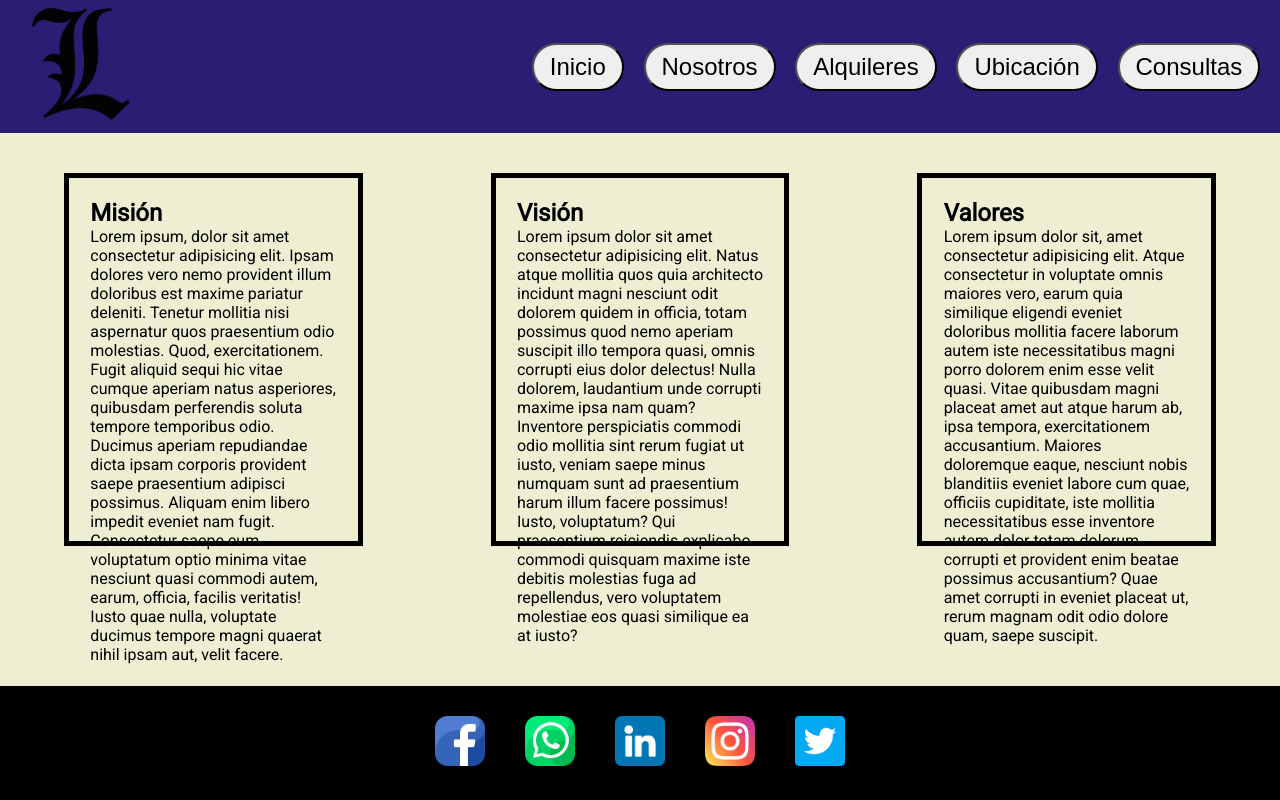
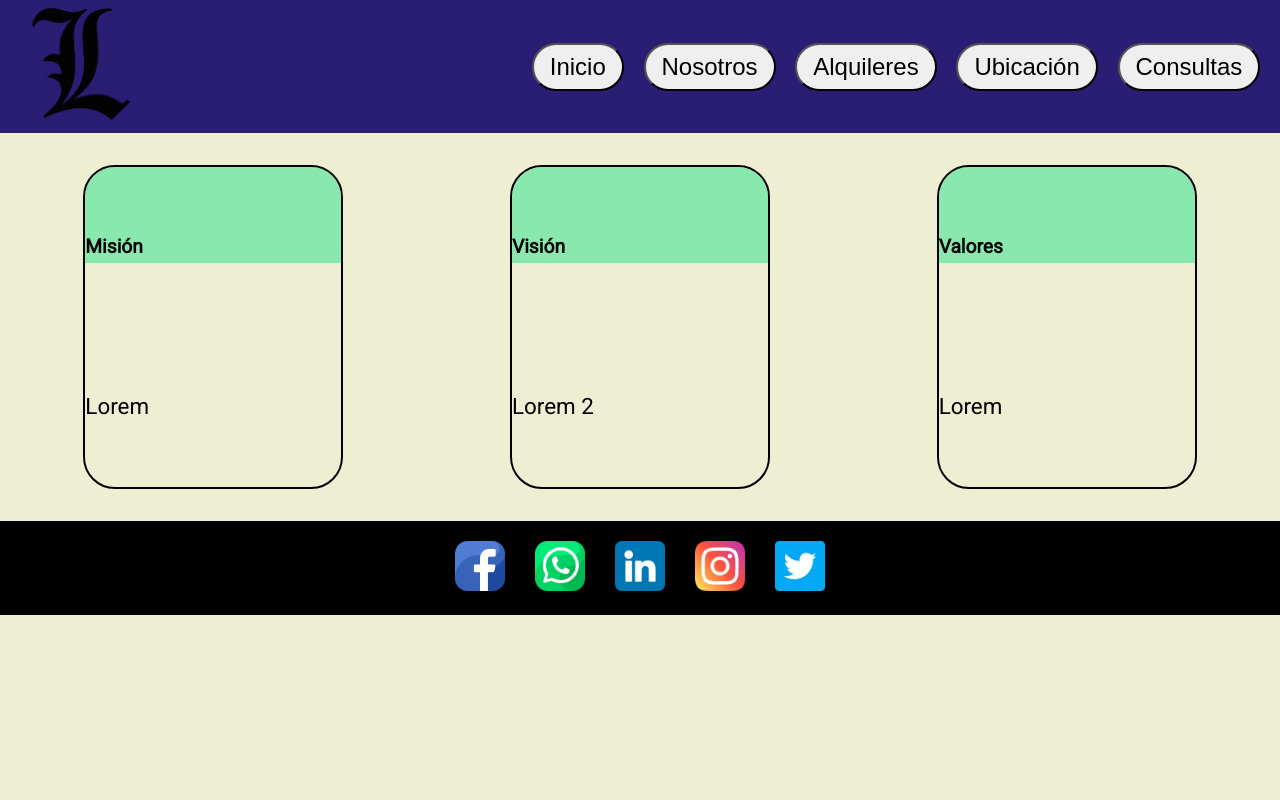
Before and after one commit to ivan-beren/ivan-beren, a plain HTML site: page pages/nosotros.html in a window 1280 px wide. Drawn offline with Linux system fonts and the light colour scheme.

Commit message:
agrego mas cosas

```diff
--- a/pages/nosotros.html
+++ b/pages/nosotros.html
@@ -24,61 +24,53 @@
             </ul>
         </nav>
     </header>
-    <main class="caracteristicas">
-        <div>
+    <main class="cart-container">
+        <div class="cart">
+            <div class="cyan-bg">
+            </div>
             <h2>Misión</h2>
-            <p>Lorem ipsum, dolor sit amet consectetur adipisicing elit. Ipsam dolores vero nemo provident illum
-                doloribus
-                est maxime pariatur deleniti. Tenetur mollitia nisi aspernatur quos praesentium odio molestias. Quod,
-                exercitationem. Fugit aliquid sequi hic vitae cumque aperiam natus asperiores, quibusdam perferendis
-                soluta
-                tempore temporibus odio. Ducimus aperiam repudiandae dicta ipsam corporis provident saepe praesentium
-                adipisci possimus. Aliquam enim libero impedit eveniet nam fugit. Consectetur saepe eum voluptatum optio
-                minima vitae nesciunt quasi commodi autem, earum, officia, facilis veritatis! Iusto quae nulla,
-                voluptate
-                ducimus tempore magni quaerat nihil ipsam aut, velit facere.</P>
+            <p>Lorem</P>
         </div>
-        <div>
+        <div class="cart">
+            <div class="cyan-bg">
+            </div>
             <h2>Visión</h2>
-            <p>Lorem ipsum dolor sit amet consectetur adipisicing elit. Natus atque mollitia quos quia architecto
-                incidunt
-                magni nesciunt odit dolorem quidem in officia, totam possimus quod nemo aperiam suscipit illo tempora
-                quasi,
-                omnis corrupti eius dolor delectus! Nulla dolorem, laudantium unde corrupti maxime ipsa nam quam?
-                Inventore
-                perspiciatis commodi odio mollitia sint rerum fugiat ut iusto, veniam saepe minus numquam sunt ad
-                praesentium harum illum facere possimus! Iusto, voluptatum? Qui praesentium reiciendis explicabo commodi
-                quisquam maxime iste debitis molestias fuga ad repellendus, vero voluptatem molestiae eos quasi
-                similique ea
-                at iusto?</p>
+            <p>Lorem  2</p>
         </div>
-        <div>
+        <div class="cart">
+            <div class="cyan-bg">
+            </div>
             <h2>Valores</h2>
-            <p>Lorem ipsum dolor sit, amet consectetur adipisicing elit. Atque consectetur in voluptate omnis maiores
-                vero,
-                earum quia similique eligendi eveniet doloribus mollitia facere laborum autem iste necessitatibus magni
-                porro dolorem enim esse velit quasi. Vitae quibusdam magni placeat amet aut atque harum ab, ipsa
-                tempora,
-                exercitationem accusantium. Maiores doloremque eaque, nesciunt nobis blanditiis eveniet labore cum quae,
-                officiis cupiditate, iste mollitia necessitatibus esse inventore autem dolor totam dolorum corrupti et
-                provident enim beatae possimus accusantium? Quae amet corrupti in eveniet placeat ut, rerum magnam odit
-                odio
-                dolore quam, saepe suscipit.</p>
+            <p>Lorem</p>
         </div>
     </main>
     <footer>
-        <div class="redes">
-            <ul>
-                <li><a href="https://www.facebook.com/>"><img src="../images/iconos/facebook.png" class="icono"></a>
-                </li>
-                <li><a href="https://web.whatsapp.com/"><img src="../images/iconos/whatsapp.png" class="icono"></a></li>
-                <li><a href="https://www.linkedin.com/>"><img src="../images/iconos/linkedin.png" class="icono"></a>
-                </li>
-                <li><a href="https://www.instagram.com/>"><img src="../images/iconos/instagram.png" class="icono"></a>
-                </li>
-                <li><a href="https://twitter.com/>"><img src="../images/iconos/twitter.png" class="icono"></a></li>
-            </ul>
-        </div>
+        <ul class="redes">
+            <li>
+                <a href="https://www.facebook.com/" target="_blank">
+                    <img src="../images/iconos/facebook.png" class="icono">
+                </a>
+            </li>
+            <li>
+                <a href="https://web.whatsapp.com/" target="_blank">
+                    <img src="../images/iconos/whatsapp.png" class="icono">
+                </a>
+            </li>
+            <li>
+                <a href="https://www.linkedin.com/" target="_blank">
+                    <img src="../images/iconos/linkedin.png" class="icono">
+                </a>
+            </li>
+            <li>
+                <a href="https://www.instagram.com/" target="_blank">
+                    <img src="../images/iconos/instagram.png" class="icono">
+                </a>
+            </li>
+            <li>
+                <a href="https://twitter.com/>">
+                    <img src="../images/iconos/twitter.png" class="icono"></a>
+            </li>
+        </ul>
     </footer>
 </body>
 
--- a/style.css
+++ b/style.css
@@ -37,28 +37,62 @@ ul{
     margin: 2rem;
 }
 
-
 .intro-img{
     width: 40rem;
     padding: 2rem;
 }
 
-main div p{
-
-}
-
-.caracteristicas{
+/* .caracteristicas{
     display: grid;
     grid-template-columns: repeat(3,1fr);
     justify-items: center;
     align-items: center;
+} */
+
+/*.caracteristicas div{
+    margin: 5vh 5vw 5vh 5vw;
+    border: black 5px solid;
+    border-radius: 2rem;
+    padding: 5%;
+    height: 40vh;
+    overflow: hidden;
+}*/
+.cart-container{
+    display: flex;
+    justify-content: space-around;
+}
+.cart{
+    height: 20rem;
+    width: 20%;
+    border: black 2px solid;
+    overflow: hidden;
+    position: relative;
+    /* ? R elative se aplica a padres, para que sus hijos al tener absolute
+    ?se comporten en forma relativa a su contenedor y no a la página */
+    display: flex;
+    justify-content: space-around;
+    margin: 2rem 0;
+    flex-direction: column;
+    border-radius: 2rem;
+}
+.cart img{
+    position: absolute;
+    height: 60%;
+    top: 0;
+    width: 100%
+}
+.cart img:hover{
+    transition: .5s;
+    height: 100%
 }
 
-.caracteristicas div{
-    margin: 5vh 5vw 5vh 5vw;
-    border: black 5px solid;
-    padding: 5%;
-    height: 40vh;
+.cart p{
+    font-size: 1.4rem;
+    z-index: 10
+}
+
+.cart h2{
+    z-index: 5;
 }
 
 .navegadores{
@@ -82,9 +116,6 @@ body{
     background-color: rgb(237, 238, 210);
 }
 
-footer{
-    background-color: black;
-}
 
 .titulos{
     display: flex;
@@ -100,16 +131,37 @@ footer{
     margin: 5vh 5vh;
 }
 
-.container img{
-    height: 15rem;
+.cart second-text{
+    height: 10rem;
+    display: flex;
+}
+
+.cart h2{
+    font-size: 1.2rem;
+    z-index: 10
+}
+
+.cart .cyan-bg{
+    height: 30%;
+    top: 0;
+    width: 100%;
+    position: absolute
+}
+
+.cart .cyan-bg:hover{
+    height: 100%;
+    transition: .6s;
+    background-color: #6ac798a8
+}
+
+.cyan-bg{
+    background-color: #54e69da8
 }
 
 .logo{
     height: 7rem;
     margin-left: 2rem;
 }
-
-
 
 
 .foto{
@@ -132,7 +184,7 @@ p{
 }
 
 .icono{
-    padding: 20px;
+    padding: 15px;
     width: 50px;
 }
 
@@ -155,11 +207,11 @@ form{
 .redes{
     display:flex;
     justify-content: center;
-    padding: 10px;
+    padding: 5px;
 }
 
 footer{
-    position: fixed;
-    bottom: 0;
+    background-color: black;
+    position: absolute;
     width: 100%;
 }
```
Also changed, not shown: images/ilustraciones/prueba.png (added).
